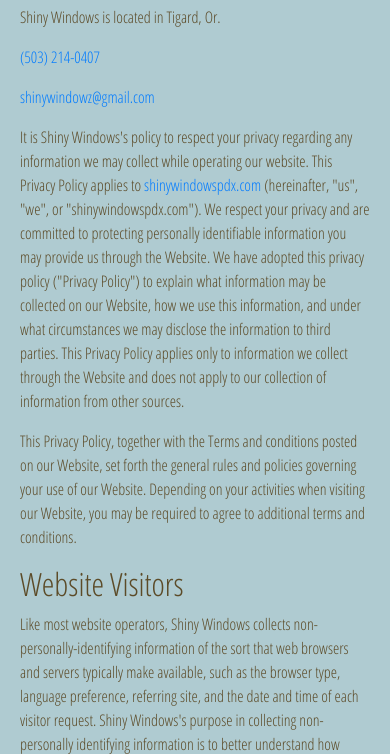
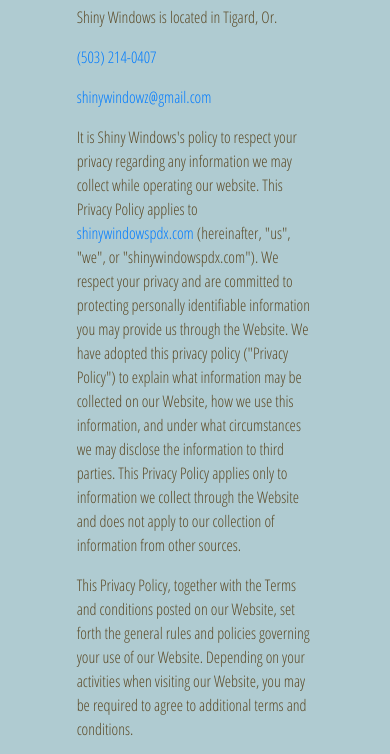
Before and after one commit to sailorpunk/shinyWindows, a plain HTML site: page privacy.html in a window 390 px wide. Shown: the part 294-1048 px from the top of the page. Drawn offline with Linux system fonts and the light colour scheme.

Commit message:
fuckshit

```diff
--- a/css/styles.css
+++ b/css/styles.css
@@ -201,7 +201,3 @@
     margin-top: 100px;
     padding-bottom: 60px;
   }
-
-  .privacy {
-    margin: 120px 20px 60px 20px;
-  }
```
